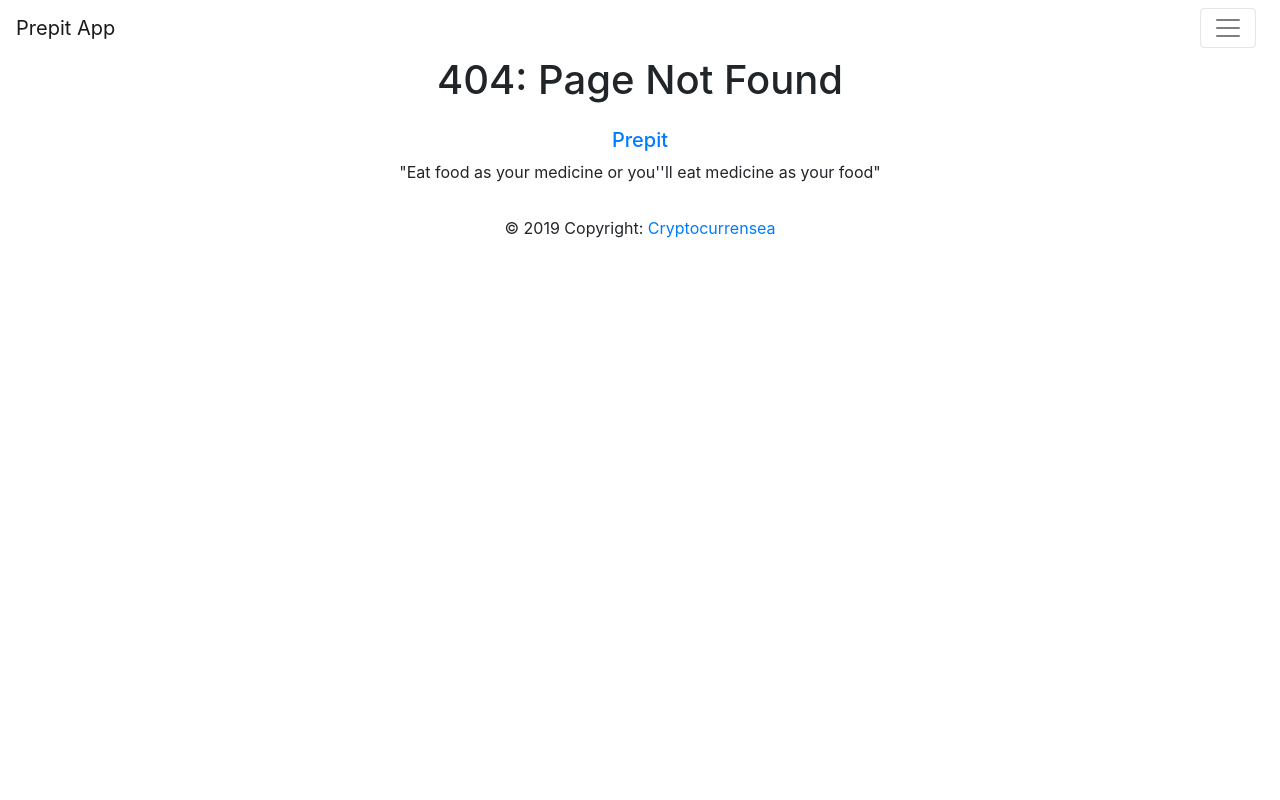
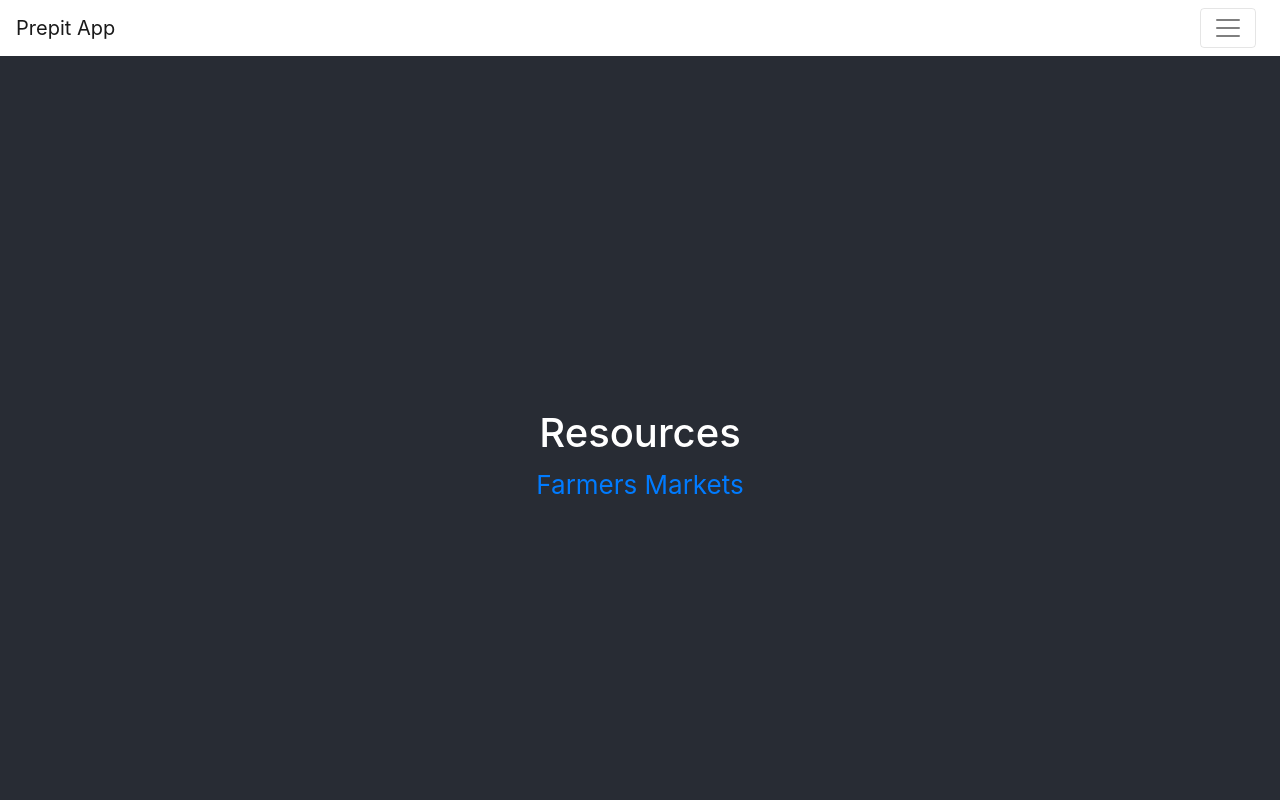
Before and after one commit to jongan69/prepitcalc, a React (Create React App) app: page /Resources in a window 1280 px wide. Before the commit this address had no page. Shown: the top 800 px of the page. Built offline with nearby package versions, Linux system fonts and the light colour scheme.

Commit message:
adding resources

```diff
--- a/src/components/App.js
+++ b/src/components/App.js
@@ -7,6 +7,7 @@ import {
 import Calculator from '../pages/Calculator';
 import Homepage from '../pages/HomePage';
 import Details from '../pages/Details';
+import Resources from '../pages/Resources';
 import '../styles/App.css';
 import NavBar from './NavBar';
 import Footer from './Footer';
@@ -28,6 +29,7 @@ class App extends Component {
             <Route path="/" component={Homepage} exact/>
             <Route path="/Calculator" component={Calculator} exact />
             <Route path="/LearnMore" component={Details} exact />
+            <Route path="/Resources" component={Resources} exact />
             <Route component={NotFoundPage} />
             </Switch>
           </div>
--- a/src/components/NavBar.js
+++ b/src/components/NavBar.js
@@ -33,6 +33,9 @@ export default class NavBar extends React.Component {
               <NavItem>
                 <NavLink href="/LearnMore">Learn More</NavLink>
               </NavItem>
+              <NavItem>
+                <NavLink href="/Resources">Resources</NavLink>
+              </NavItem>
             </Nav>
           </Collapse>
         </Navbar>
--- /dev/null
+++ b/src/pages/Resources.js
@@ -0,0 +1,15 @@
+import React from 'react';
+import '../styles/Details.css';
+
+function Resources() {
+  return (
+    <header className="Homepage-header">
+      <h1>
+        Resources
+        </h1>
+      <a href="http://www.farmersmarketonline.com/fm/Florida.htm"> Farmers Markets </a>
+    </header>
+  )
+};
+
+export default Resources;
```
